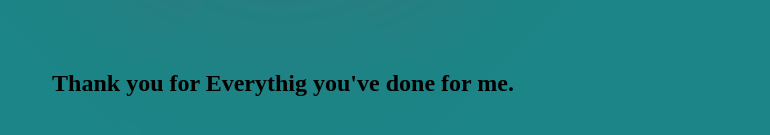
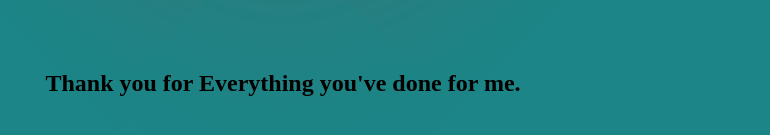
Before and after one commit to Zagred-Soul/Soul-Grimoire, a plain HTML site: page index.html in a window 1280 px wide. Shown: the part 517-652 px from the top of the page, without its empty margins (357-1127 px from the left). Drawn offline with Linux system fonts and the light colour scheme.

Commit message:
Update index.html

```diff
--- a/index.html
+++ b/index.html
@@ -98,7 +98,7 @@
       </div>
     </div>
     <div>
-      <h2>Thank you for Everythig you've done for me.</h2>
+      <h2>Thank you for Everything you've done for me.</h2>
     </div>
   </body>
 </html>
```
